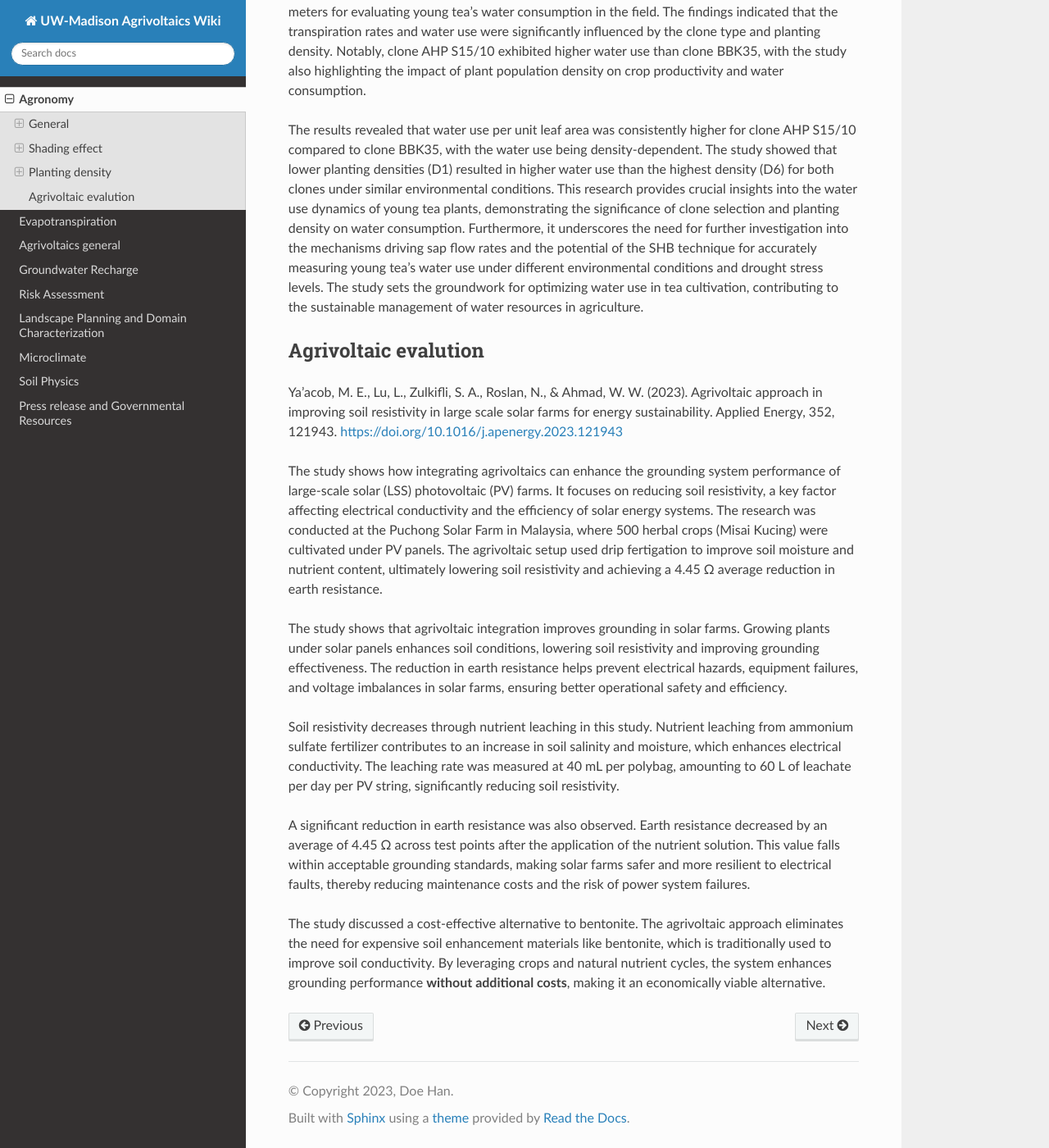
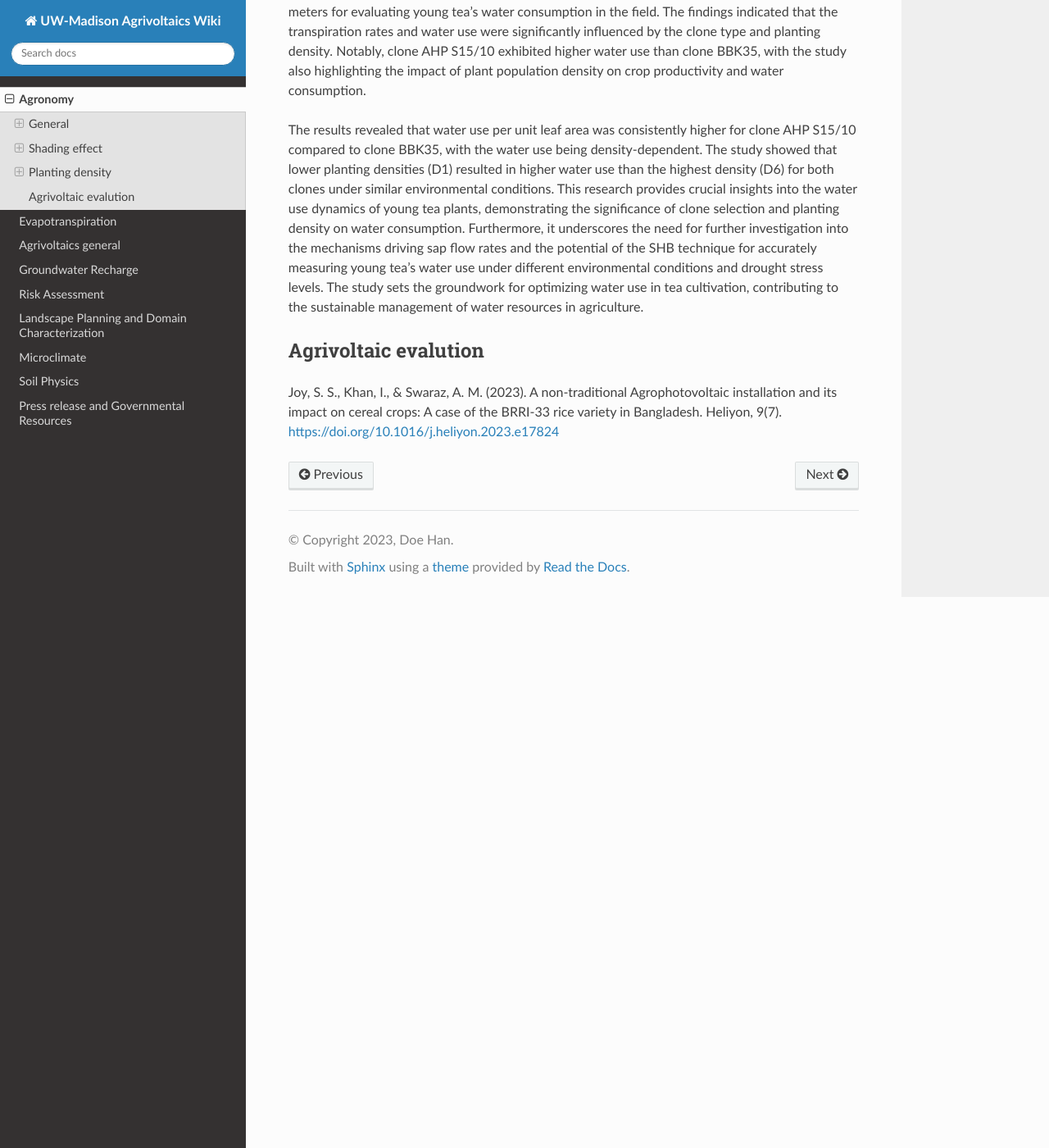
Before and after one commit to hanhydro/wiki, a Sphinx documentation site: the page built from docs/source/ag.rst, in a window 1280 px wide and 1400 px high, scrolled down 14907 px. Shown: the whole window at 82% size. Built offline with Sphinx 7.4.7 and the Read the Docs theme 3.1.0, drawn with Linux system fonts in a browser that asks for light colours; pages that are not in the unit, such as notebooks, are missing from menus.

Commit message:
Update ag.rst

```diff
--- a/docs/source/ag.rst
+++ b/docs/source/ag.rst
@@ -238,14 +238,6 @@ The results revealed that water use per unit leaf area was consistently higher f
 
 Agrivoltaic evalution
 -------------------
-Ya'acob, M. E., Lu, L., Zulkifli, S. A., Roslan, N., & Ahmad, W. W. (2023). Agrivoltaic approach in improving soil resistivity in large scale solar farms for energy sustainability. Applied Energy, 352, 121943. https://doi.org/10.1016/j.apenergy.2023.121943
 
-The study shows how integrating agrivoltaics can enhance the grounding system performance of large-scale solar (LSS) photovoltaic (PV) farms. It focuses on reducing soil resistivity, a key factor affecting electrical conductivity and the efficiency of solar energy systems. The research was conducted at the Puchong Solar Farm in Malaysia, where 500 herbal crops (Misai Kucing) were cultivated under PV panels. The agrivoltaic setup used drip fertigation to improve soil moisture and nutrient content, ultimately lowering soil resistivity and achieving a 4.45 Ω average reduction in earth resistance.
 
-The study shows that agrivoltaic integration improves grounding in solar farms. Growing plants under solar panels enhances soil conditions, lowering soil resistivity and improving grounding effectiveness. The reduction in earth resistance helps prevent electrical hazards, equipment failures, and voltage imbalances in solar farms, ensuring better operational safety and efficiency.
-
-Soil resistivity decreases through nutrient leaching in this study. Nutrient leaching from ammonium sulfate fertilizer contributes to an increase in soil salinity and moisture, which enhances electrical conductivity. The leaching rate was measured at 40 mL per polybag, amounting to 60 L of leachate per day per PV string, significantly reducing soil resistivity.
-
-A significant reduction in earth resistance was also observed. Earth resistance decreased by an average of 4.45 Ω across test points after the application of the nutrient solution. This value falls within acceptable grounding standards, making solar farms safer and more resilient to electrical faults, thereby reducing maintenance costs and the risk of power system failures.
-
-The study discussed a cost-effective alternative to bentonite. The agrivoltaic approach eliminates the need for expensive soil enhancement materials like bentonite, which is traditionally used to improve soil conductivity. By leveraging crops and natural nutrient cycles, the system enhances grounding performance **without additional costs**, making it an economically viable alternative.
+Joy, S. S., Khan, I., & Swaraz, A. M. (2023). A non-traditional Agrophotovoltaic installation and its impact on cereal crops: A case of the BRRI-33 rice variety in Bangladesh. Heliyon, 9(7). https://doi.org/10.1016/j.heliyon.2023.e17824
```
